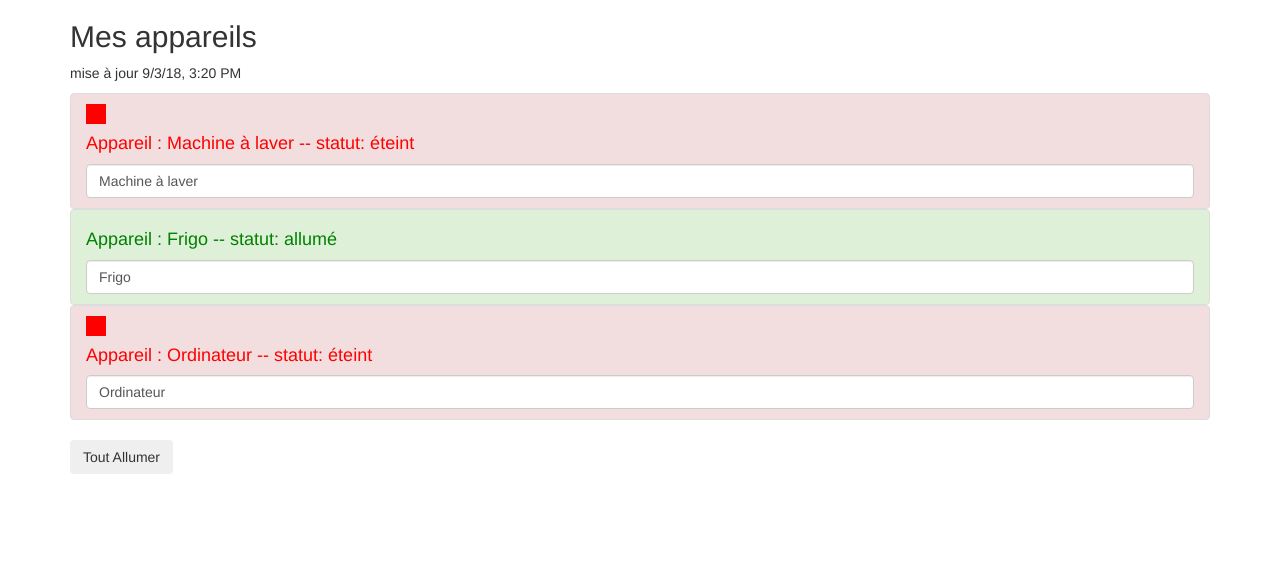
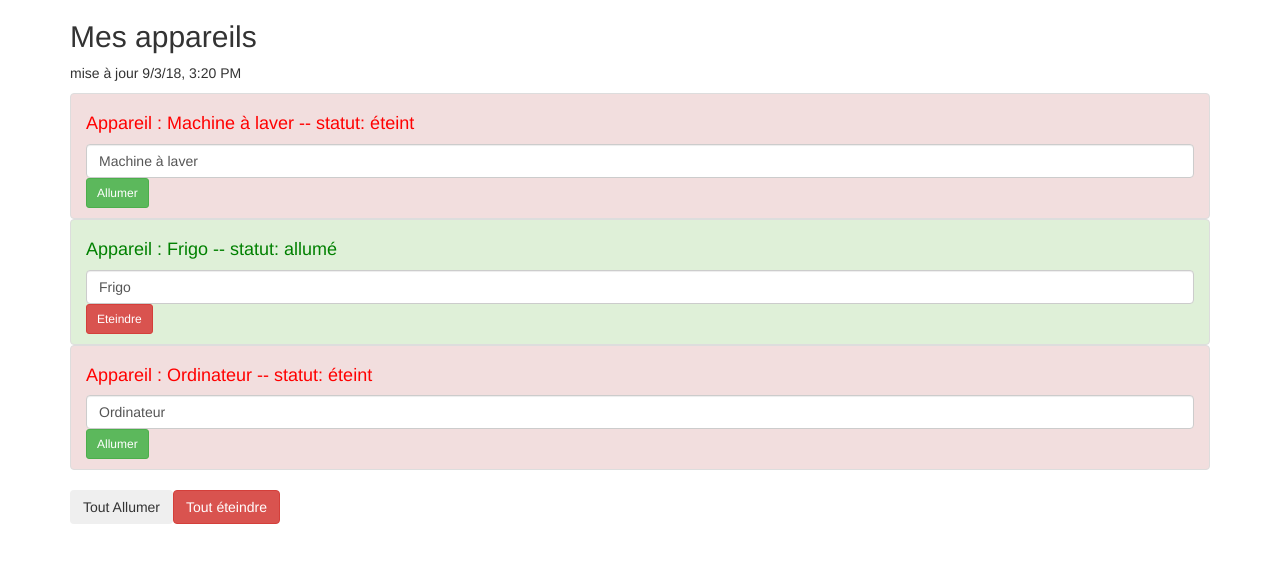
Before and after one commit to martinezGaetan/firstProjectAngular, an Angular app: page / in a window 1280 px wide. Shown: the top 562 px of the page. Built offline with nearby package versions, Linux system fonts and the light colour scheme.

Commit message:
améliorer la structure du code avec des services

```diff
--- a/src/app/app.component.html
+++ b/src/app/app.component.html
@@ -5,14 +5,18 @@
         <h2>Mes appareils</h2>
         <p>mise à jour {{ lastUpdate | async | date: 'short' }}</p>
           <ul class="list-group">
-            <app-appareil *ngFor="let appareil of appareils"
+            <app-appareil *ngFor="let appareil of appareils; let i = index"
                           [appareilName]="appareil.name"
-                          [appareilStatus]="appareil.status"></app-appareil>
+                          [appareilStatus]="appareil.status"
+                          [index]="i"></app-appareil>
           </ul>
           <button class="btn btn-succes"
                   [disabled]="!isAuth"
                   (click)="onAllumer()">Tout Allumer
           </button>
+          <button class="btn btn-danger"
+                  [disabled]="!isAuth"
+                  (click)="onEteindre()">Tout éteindre</button>
         </div>
       </div>
   </div>
--- a/src/app/app.component.ts
+++ b/src/app/app.component.ts
@@ -1,12 +1,14 @@
-import { Component } from '@angular/core';
+import { Component, OnInit } from '@angular/core';
+import { AppareilService } from './services/appareil.service';
 
 @Component({
   selector: 'app-root',
   templateUrl: './app.component.html',
   styleUrls: ['./app.component.css']
 })
-export class AppComponent {
+export class AppComponent implements OnInit {
   isAuth = false;
+  appareils: any[];
 
   lastUpdate = new Promise((resolve, reject) => {
     const date = new Date();
@@ -17,30 +19,27 @@
     );
   });
 
-  appareils = [
-    {
-      name: 'Machine à laver',
-      status: 'éteint'
-    },
-    {
-      name: 'Frigo',
-      status: 'allumé'
-    },
-    {
-      name: 'Ordinateur',
-      status: 'éteint'
-    }
-  ];
 
-  constructor() {
+
+  constructor(private appareilService: AppareilService) {
     setTimeout(
       () => {
         this.isAuth = true;
       }, 4000
     );
   }
+  ngOnInit() {
+    this.appareils = this.appareilService.appareils;
+  }
 
   onAllumer() {
-    console.log('on allume tout !');
+    this.appareilService.switchOnAll();
+  }
+  onEteindre() {
+    if(confirm('Etes-vous sûr de vouloir éteindre tous les appareils ?')) {
+      this.appareilService.switchOffAll();
+    } else {
+      return null;
+    }
   }
 }
--- a/src/app/app.module.ts
+++ b/src/app/app.module.ts
@@ -5,6 +5,7 @@
 import { MonPremierComponent } from './mon-premier/mon-premier.component';
 import { AppareilComponent } from './appareil/appareil.component';
 import { FormsModule } from '@angular/forms';
+import { AppareilService } from './services/appareil.service';
 
 
 @NgModule({
@@ -17,7 +18,9 @@
     BrowserModule,
     FormsModule,
   ],
-  providers: [],
+  providers: [
+    AppareilService
+  ],
   bootstrap: [AppComponent]
 })
 export class AppModule { }
--- a/src/app/appareil/appareil.component.html
+++ b/src/app/appareil/appareil.component.html
@@ -1,8 +1,19 @@
 <li [ngClass]="{'list-group-item': true,
               'list-group-item-success': appareilStatus === 'allumé',
               'list-group-item-danger': appareilStatus === 'éteint'}">
-  <div style="width:20px;height:20px;background-color:red;"
-    *ngIf="appareilStatus === 'éteint'"></div>
+
   <h4 [ngStyle]="{color: getColor()}">Appareil : {{ appareilName }} -- statut: {{ getStatus() }} </h4>
   <input type="text" class="form-control" [(ngModel)]="appareilName">
+
+  <button class="btn btn-sm btn-success"
+          *ngIf="appareilStatus === 'éteint'"
+          (click)="onSwitch()"
+          >Allumer
+  </button>
+  <button class="btn btn-sm btn-danger"
+          *ngIf="appareilStatus === 'allumé'"
+          (click)="onSwitch()"
+          >Eteindre
+  </button>
+
 </li>
--- a/src/app/appareil/appareil.component.ts
+++ b/src/app/appareil/appareil.component.ts
@@ -1,4 +1,5 @@
 import { Component, OnInit, Input } from '@angular/core';
+import { AppareilService } from '../services/appareil.service';
 
 @Component({
   selector: 'app-appareil',
@@ -9,8 +10,8 @@
 
   @Input() appareilName: string;
   @Input() appareilStatus: string;
-
-  constructor() { }
+  @Input() index: number;
+  constructor(private appareilService: AppareilService) { }
 
   ngOnInit() {
   }
@@ -26,5 +27,12 @@
       return 'red';
     }
   }
+  onSwitch() {
+    if(this.appareilStatus === 'allumé') {
+      this.appareilService.switchOffOne(this.index);
+    } else if (this.appareilStatus === 'éteint') {
+      this.appareilService.switchOnOne(this.index);
+    }
+  }
 
 }
--- /dev/null
+++ b/src/app/services/appareil.service.ts
@@ -0,0 +1,37 @@
+export class AppareilService {
+    appareils = [
+        {
+          name: 'Machine à laver',
+          status: 'éteint'
+        },
+        {
+          name: 'Frigo',
+          status: 'allumé'
+        },
+        {
+          name: 'Ordinateur',
+          status: 'éteint'
+        }
+      ];
+
+    switchOnAll() {
+        for(let appareil of this.appareils) {
+            appareil.status = 'allumé';
+        }
+    }
+
+    switchOffAll() {
+        for(let appareil of this.appareils) {
+            appareil.status = 'éteint';
+        }
+    }
+
+    switchOnOne(i: number) {
+        this.appareils[i].status = 'allumé';
+    }
+
+    switchOffOne(i: number) {
+        this.appareils[i].status = 'éteint';
+    }
+
+}
```
